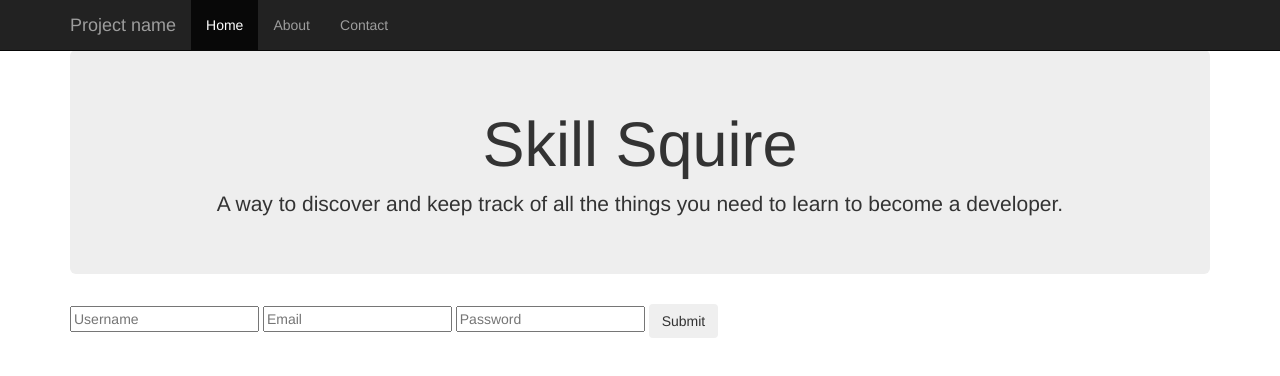
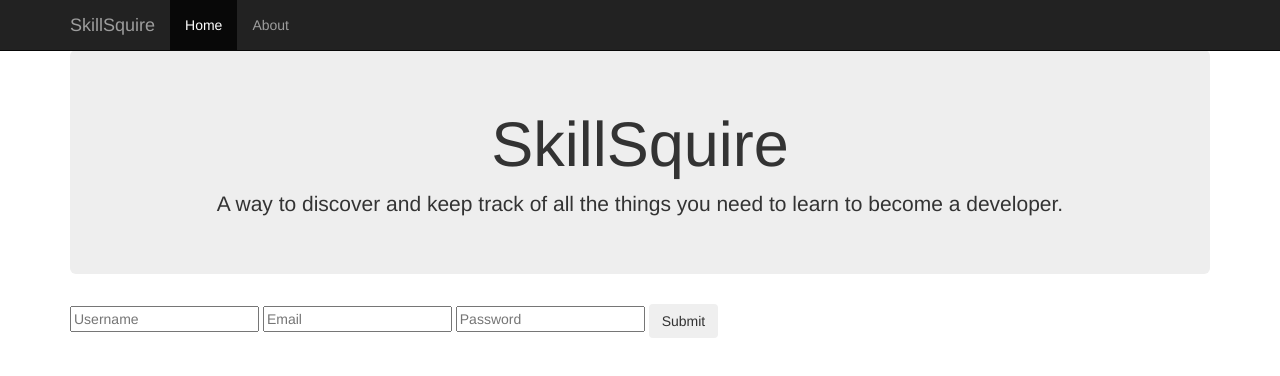
Before and after one commit to joryschmidt/skillsquire, a website: page views/index.html in a window 1280 px wide. Drawn offline with Linux system fonts and the light colour scheme.

Commit message:
minor changes to index.html

```diff
--- a/views/index.html
+++ b/views/index.html
@@ -10,7 +10,7 @@
 
     <link rel="icon" href="">
 
-    <title>Skill Squire</title>
+    <title>SkillSquire</title>
 
     <link rel='stylesheet' href='bower_components/bootstrap/dist/css/bootstrap.min.css' />
     <link rel='stylesheet' href='style.css' />
@@ -33,13 +33,12 @@
             <span class="icon-bar"></span>
             <span class="icon-bar"></span>
           </button>
-          <a class="navbar-brand" href="#">Project name</a>
+          <a class="navbar-brand" href="#">SkillSquire</a>
         </div>
         <div id="navbar" class="collapse navbar-collapse">
           <ul class="nav navbar-nav">
             <li class="active"><a href="#">Home</a></li>
             <li><a href="#about">About</a></li>
-            <li><a href="#contact">Contact</a></li>
           </ul>
         </div><!--/.nav-collapse -->
       </div>
@@ -48,7 +47,7 @@
     <div class="container">
 
       <div class="starter-template jumbotron">
-        <h1>Skill Squire</h1>
+        <h1>SkillSquire</h1>
         <p class="lead">A way to discover and keep track of all the things you need to learn to become a developer.</p>
       </div>
 
```
